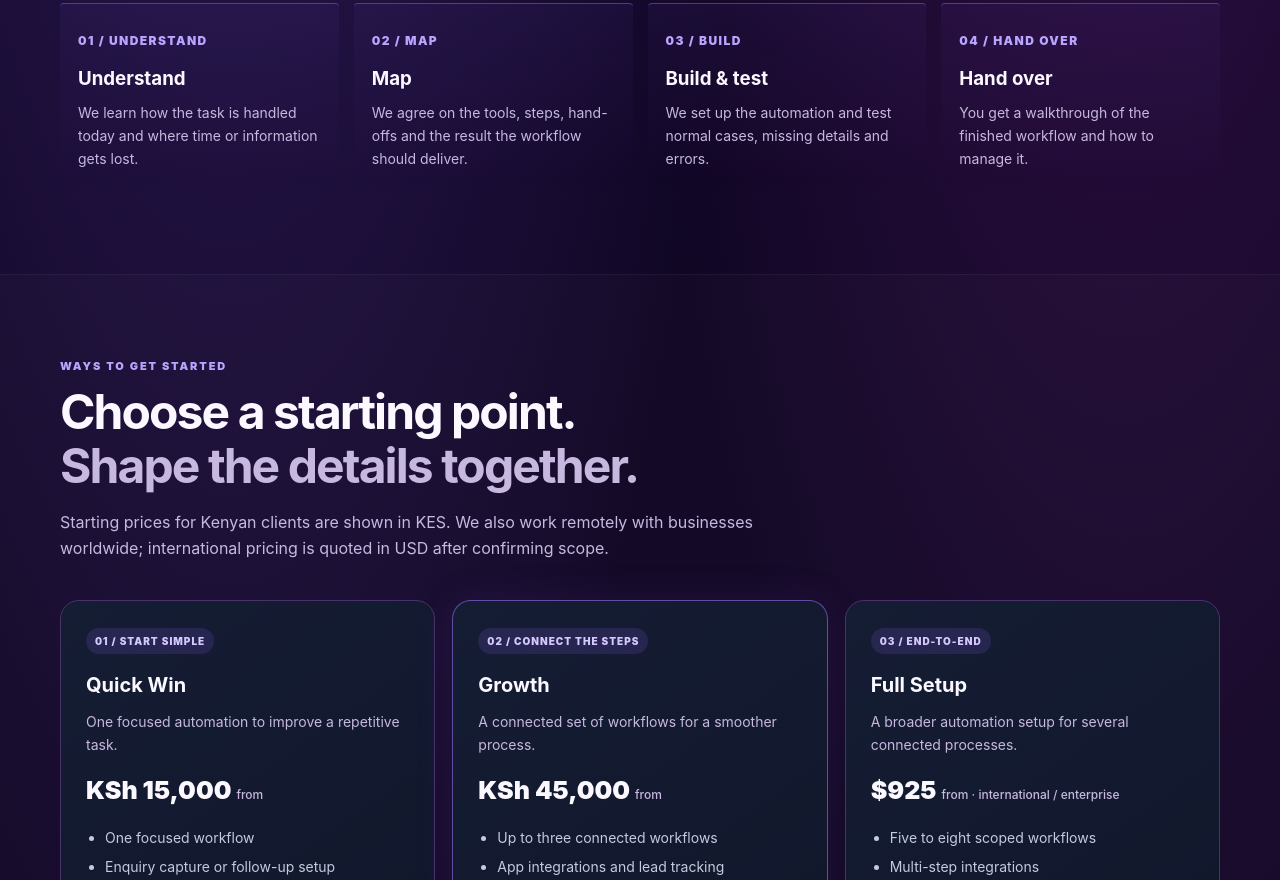
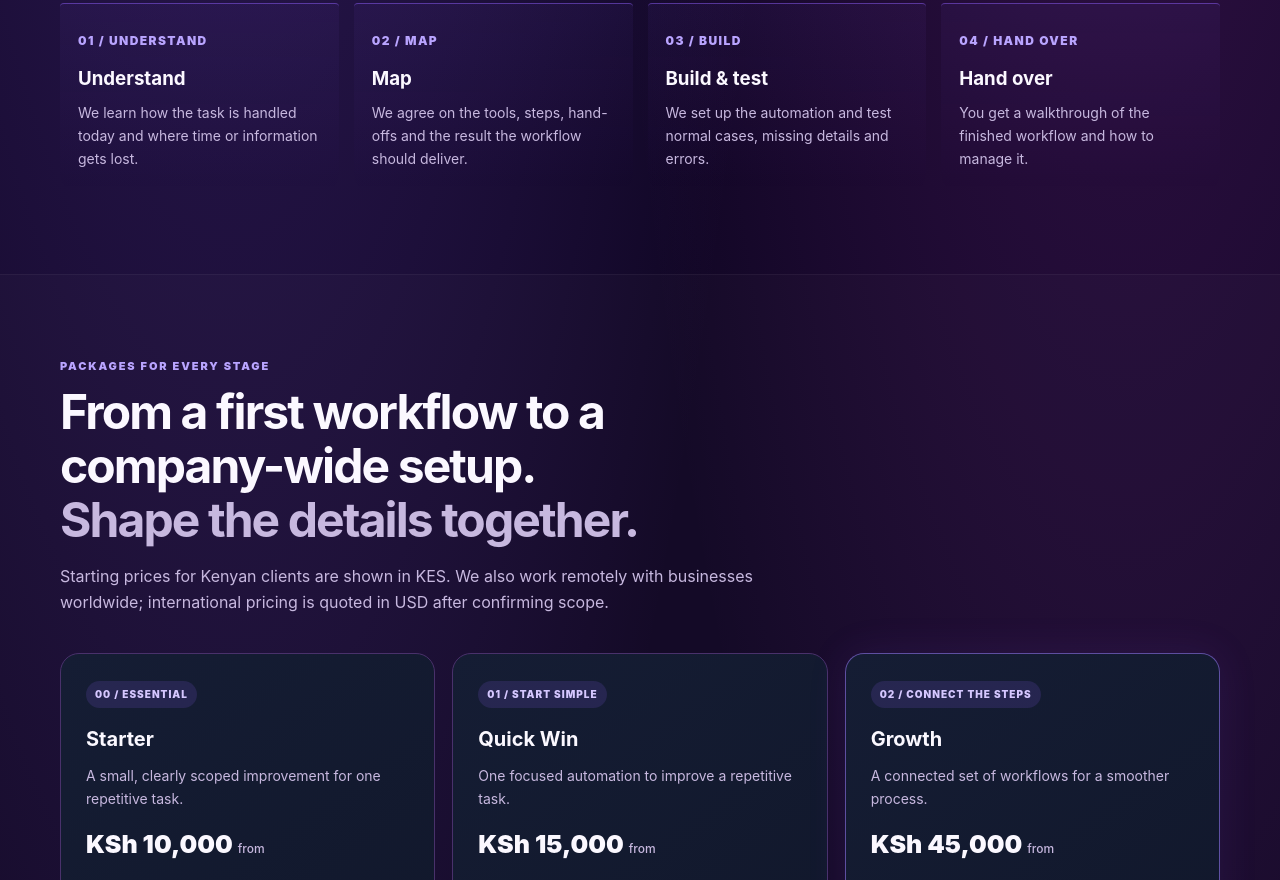
Before and after one commit to Lionel39693/united-back-to-the-people, a plain HTML site: page luminiche-site/index.html in a window 1280 px wide. Shown: the part 1920-2800 px from the top of the page. Drawn offline with Linux system fonts and the light colour scheme.

Commit message:
Add KSh 10,000 Starter package and worldwide service positioning

```diff
--- a/luminiche-site/index.html
+++ b/luminiche-site/index.html
@@ -17,7 +17,7 @@
 <body>
 <header class="top"><div class="wrap nav"><a class="brand" href="#"><span class="mark">✳</span><span>LUMINICHE<span class="grad">.</span></span></a><nav class="links"><a href="#services">Services</a><a href="#process">How it works</a><a href="#packages">Packages</a><a href="#payments">Payments</a><a href="#contact">Contact</a></nav><a class="btn" href="#contact">Start a conversation ↗</a></div></header>
 <main>
-<section class="hero"><div class="wrap hero-grid"><div><div class="eyebrow">Workflow automation studio</div><h1>Less busywork.<br><span class="grad">More room to grow.</span></h1><p class="lead">We connect the tools your business already uses and shape repetitive tasks into clear, dependable workflows — so your team can focus on customers and growth.</p><div class="actions"><a class="btn" href="#contact">Plan an automation ↗</a><a class="btn secondary" href="#services">Explore services ↓</a></div><p class="proof">✳ Built around your process, your tools and your goals.</p></div><div class="visual"><div class="orb"></div><div class="core"><b>LUMI</b><small>CONNECTED WORKFLOWS</small></div><div class="float f1">◌ Customer enquiry<small>New message received</small></div><div class="float f2">▦ Lead record<small>Details organised</small></div><div class="float f3">✉ Team notification<small>Ready for follow-up</small></div></div></div></section>
+<section class="hero"><div class="wrap hero-grid"><div><div class="eyebrow">Workflow automation studio</div><h1>Less busywork.<br><span class="grad">More room to grow.</span></h1><p class="lead">We work remotely with businesses in Kenya and worldwide, connecting the tools your team already uses and shaping repetitive tasks into clearer, more dependable workflows.</p><div class="actions"><a class="btn" href="#contact">Plan an automation ↗</a><a class="btn secondary" href="#services">Explore services ↓</a></div><p class="proof">✳ Built around your process, your tools and your goals.</p></div><div class="visual"><div class="orb"></div><div class="core"><b>LUMI</b><small>CONNECTED WORKFLOWS</small></div><div class="float f1">◌ Customer enquiry<small>New message received</small></div><div class="float f2">▦ Lead record<small>Details organised</small></div><div class="float f3">✉ Team notification<small>Ready for follow-up</small></div></div></div></section>
 <section class="section alt" id="services"><div class="wrap"><div class="heading"><div class="eyebrow">What we can improve</div><h2>Small tasks add up.<br><span class="grad">Let's make them flow.</span></h2><p class="muted">From the first customer message to the final follow-up, we build practical systems that reduce repeated manual steps.</p></div><div class="grid3">
 <article class="card"><div class="icon">◌</div><h3>Enquiries & messaging</h3><p>Organise incoming enquiries, route messages and help your team respond consistently across channels.</p></article>
 <article class="card"><div class="icon">↻</div><h3>Follow-ups & lead tracking</h3><p>Keep customer details organised and make next steps easier to track instead of relying on memory.</p></article>
@@ -32,7 +32,8 @@
 <div class="step"><span class="num">03 / BUILD</span><h3>Build & test</h3><p>We set up the automation and test normal cases, missing details and errors.</p></div>
 <div class="step"><span class="num">04 / HAND OVER</span><h3>Hand over</h3><p>You get a walkthrough of the finished workflow and how to manage it.</p></div>
 </div></div></section>
-<section class="section alt" id="packages"><div class="wrap"><div class="heading"><div class="eyebrow">Ways to get started</div><h2>Choose a starting point.<br><span class="muted">Shape the details together.</span></h2><p class="muted">Starting prices for Kenyan clients are shown in KES. We also work remotely with businesses worldwide; international pricing is quoted in USD after confirming scope.</p></div><div class="grid3">
+<section class="section alt" id="packages"><div class="wrap"><div class="heading"><div class="eyebrow">Packages for every stage</div><h2>From a first workflow to a company-wide setup.<br><span class="muted">Shape the details together.</span></h2><p class="muted">Starting prices for Kenyan clients are shown in KES. We also work remotely with businesses worldwide; international pricing is quoted in USD after confirming scope.</p></div><div class="grid3">
+<article class="card"><span class="pill">00 / ESSENTIAL</span><h3 style="margin-top:15px">Starter</h3><p>A small, clearly scoped improvement for one repetitive task.</p><div class="price">KSh 10,000 <small>from</small></div><ul class="list"><li>One basic workflow</li><li>One agreed trigger and action</li><li>Testing and simple handover</li></ul><a class="btn secondary" href="#contact">Discuss package ↗</a></article>
 <article class="card"><span class="pill">01 / START SIMPLE</span><h3 style="margin-top:15px">Quick Win</h3><p>One focused automation to improve a repetitive task.</p><div class="price">KSh 15,000 <small>from</small></div><ul class="list"><li>One focused workflow</li><li>Enquiry capture or follow-up setup</li><li>Testing and handover</li></ul><a class="btn secondary" href="#contact">Discuss package ↗</a><p style="margin-top:12px"><a class="btn" href="#contact">Request a project quote ↗</a></p></article>
 <article class="card featured"><span class="pill">02 / CONNECT THE STEPS</span><h3 style="margin-top:15px">Growth</h3><p>A connected set of workflows for a smoother process.</p><div class="price">KSh 45,000 <small>from</small></div><ul class="list"><li>Up to three connected workflows</li><li>App integrations and lead tracking</li><li>Testing and handover</li></ul><a class="btn" href="#contact">Discuss package ↗</a></article>
 <article class="card"><span class="pill">03 / END-TO-END</span><h3 style="margin-top:15px">Full Setup</h3><p>A broader automation setup for several connected processes.</p><div class="price">$925 <small>from · international / enterprise</small></div><ul class="list"><li>Five to eight scoped workflows</li><li>Multi-step integrations</li><li>Testing, documentation and handover</li></ul><a class="btn secondary" href="#contact">Discuss package ↗</a></article>
```
